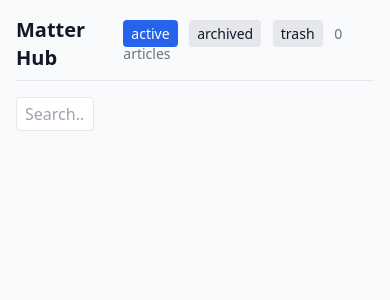
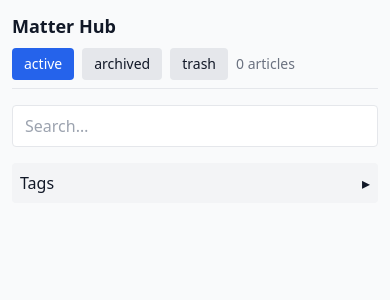
Before and after one commit to chun-mura/matter-hub, a FastAPI app: page / in a window 390 px wide. Shown: the top 300 px of the page. Run offline with FastAPI, Linux system fonts and the light colour scheme; data comes from the database, SQL or seed files in the repository; data that the repository does not hold is empty; some libraries are stand-ins or nearby versions.

Commit message:
feat(webapp): responsive layout for mobile
Stack header/sidebar/list on narrow screens, enlarge tap targets for
article actions and tag checkboxes, and collapse the tag filter behind
a toggle button below md breakpoint. Add viewport meta so tailwind
breakpoints fire correctly on phones.

Co-Authored-By: Claude Opus 4.7 (1M context) <noreply@anthropic.com>

```diff
--- a/matter_hub/webapp/static/app.js
+++ b/matter_hub/webapp/static/app.js
@@ -8,4 +8,12 @@ window.matterHub = {
     if (!current.get("view")) current.set("view", "active");
     window.location.search = current.toString();
   },
+  toggleTagPanel(btn) {
+    const panel = document.getElementById("tag-filter");
+    if (!panel) return;
+    const open = panel.classList.toggle("hidden") === false;
+    btn.setAttribute("aria-expanded", String(open));
+    const chev = btn.querySelector(".tag-chevron");
+    if (chev) chev.textContent = open ? "▾" : "▸";
+  },
 };
--- a/matter_hub/webapp/templates/_tag_filter.html
+++ b/matter_hub/webapp/templates/_tag_filter.html
@@ -1,12 +1,13 @@
 <ul class="space-y-1">
   {% for name, cnt in tags_with_counts %}
     <li>
-      <label class="flex items-center gap-1 cursor-pointer">
+      <label class="flex items-center gap-2 cursor-pointer py-1.5 md:py-0.5 text-base md:text-sm">
         <input type="checkbox" value="{{ name }}"
+               class="w-4 h-4 md:w-3.5 md:h-3.5"
                {% if name in selected_tags %}checked{% endif %}
                onchange="window.matterHub.toggleTag(this)">
-        <span>{{ name }}</span>
-        <span class="text-gray-500 ml-auto">{{ cnt }}</span>
+        <span class="truncate">{{ name }}</span>
+        <span class="text-gray-500 ml-auto text-sm md:text-xs">{{ cnt }}</span>
       </label>
     </li>
   {% endfor %}
--- a/matter_hub/webapp/templates/base.html
+++ b/matter_hub/webapp/templates/base.html
@@ -2,13 +2,14 @@
 <html lang="en">
 <head>
   <meta charset="utf-8">
+  <meta name="viewport" content="width=device-width, initial-scale=1">
   <title>Matter Hub</title>
   <script src="https://unpkg.com/htmx.org@1.9.12"></script>
   <script src="https://cdn.tailwindcss.com"></script>
   <script src="/static/app.js" defer></script>
   <link rel="stylesheet" href="/static/app.css">
 </head>
-<body class="bg-gray-50 text-gray-900">
+<body class="bg-gray-50 text-gray-900 text-base">
   {% block body %}{% endblock %}
 </body>
 </html>
--- a/matter_hub/webapp/templates/index.html
+++ b/matter_hub/webapp/templates/index.html
@@ -1,29 +1,40 @@
 {% extends "base.html" %}
 {% block body %}
-<div class="max-w-6xl mx-auto p-4">
-  <header class="flex items-center justify-between border-b pb-2 mb-4">
-    <h1 class="text-xl font-semibold">Matter Hub</h1>
-    <div class="space-x-2 text-sm">
-      <a class="px-2 py-1 rounded {% if view == 'active' %}bg-blue-600 text-white{% else %}bg-gray-200{% endif %}" href="/?view=active">active</a>
-      <a class="px-2 py-1 rounded {% if view == 'archived' %}bg-blue-600 text-white{% else %}bg-gray-200{% endif %}" href="/?view=archived">archived</a>
-      <a class="px-2 py-1 rounded {% if view == 'trash' %}bg-blue-600 text-white{% else %}bg-gray-200{% endif %}" href="/?view=trash">trash</a>
-      <span class="text-gray-500 ml-2">{{ total }} articles</span>
+<div class="max-w-6xl mx-auto p-3 sm:p-4">
+  <header class="flex flex-wrap items-center justify-between gap-2 border-b pb-2 mb-4">
+    <h1 class="text-lg sm:text-xl font-semibold">Matter Hub</h1>
+    <div class="flex flex-wrap items-center gap-2 text-sm sm:text-sm">
+      <a class="px-3 py-1.5 rounded text-sm {% if view == 'active' %}bg-blue-600 text-white{% else %}bg-gray-200{% endif %}" href="/?view=active">active</a>
+      <a class="px-3 py-1.5 rounded text-sm {% if view == 'archived' %}bg-blue-600 text-white{% else %}bg-gray-200{% endif %}" href="/?view=archived">archived</a>
+      <a class="px-3 py-1.5 rounded text-sm {% if view == 'trash' %}bg-blue-600 text-white{% else %}bg-gray-200{% endif %}" href="/?view=trash">trash</a>
+      <span class="text-gray-500 text-sm">{{ total }} articles</span>
     </div>
   </header>
-  <div class="grid grid-cols-4 gap-4">
-    <aside class="col-span-1">
-      <input type="text" placeholder="Search…" class="w-full border rounded px-2 py-1"
+  <div class="grid grid-cols-1 md:grid-cols-4 gap-4">
+    <aside class="md:col-span-1">
+      <input type="text" placeholder="Search…"
+             class="w-full border rounded px-3 py-2 text-base"
              name="q" value="{{ q }}"
              hx-get="/articles" hx-target="#article-list" hx-swap="innerHTML"
              hx-trigger="keyup changed delay:300ms"
              hx-include="[name=view],[name=tags]">
       <input type="hidden" name="view" value="{{ view }}">
       <input type="hidden" name="tags" value="{{ selected_tags|join(',') }}">
-      <div id="tag-filter" class="mt-4 text-sm">
-        {% include "_tag_filter.html" %}
+      <div class="mt-4 text-sm">
+        <button type="button"
+                class="md:hidden w-full py-2 px-2 bg-gray-100 rounded font-medium text-base text-left flex justify-between items-center"
+                aria-expanded="false"
+                aria-controls="tag-filter"
+                onclick="window.matterHub.toggleTagPanel(this)">
+          <span>Tags</span>
+          <span class="tag-chevron" aria-hidden="true">▸</span>
+        </button>
+        <div id="tag-filter" class="hidden md:block mt-2 md:mt-0">
+          {% include "_tag_filter.html" %}
+        </div>
       </div>
     </aside>
-    <section class="col-span-3">
+    <section class="md:col-span-3">
       <div id="article-list">
         {% include "_article_list.html" %}
       </div>
```
Also changed, not shown: matter_hub/webapp/templates/_article_row.html (+7 -7 lines).
